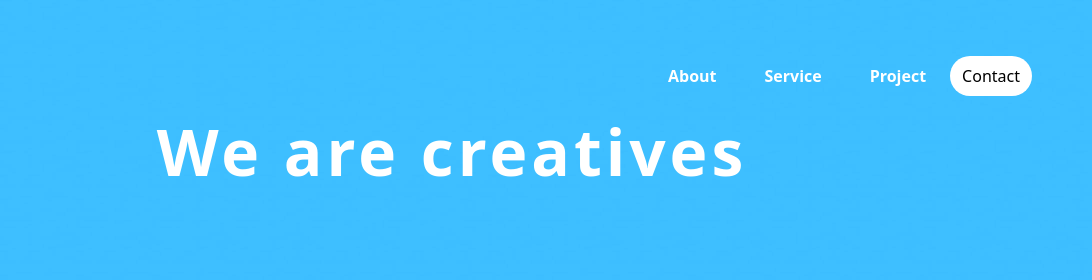
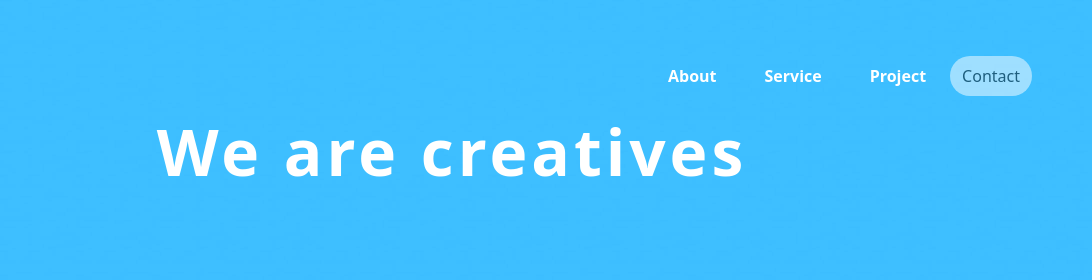
Before and after one commit to Mukmilatu/Bootstrap_assignment, a plain HTML site: page index.html in a window 1280 px wide. In both pictures the pointer is over the button "Contact". Shown: the top 280 px of the page, 188-1280 px from the left. Drawn offline with nearby package versions, Linux system fonts and the light colour scheme.

Commit message:
Bootstrap

```diff
--- a/index.html
+++ b/index.html
@@ -32,7 +32,7 @@
       color: black;
     }
 
-    #btn:hover,  {
+    #btn:hover  {
       opacity: 0.5;
     }
 
```
